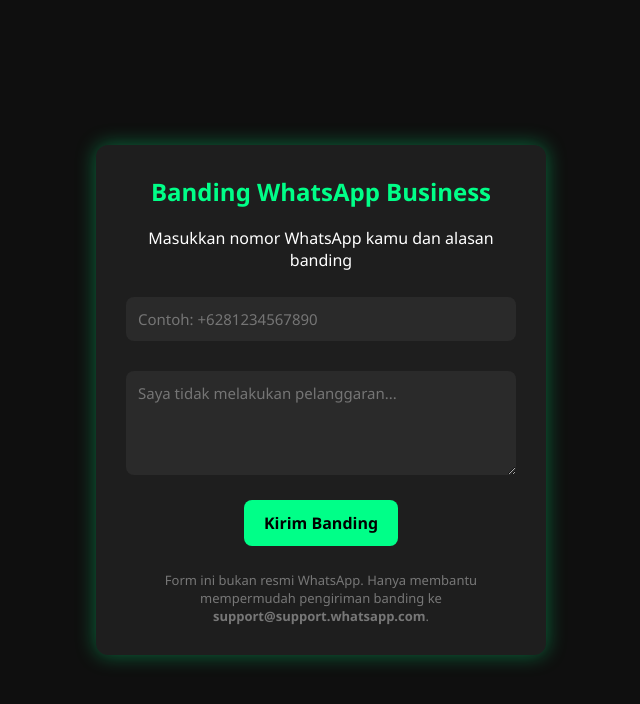
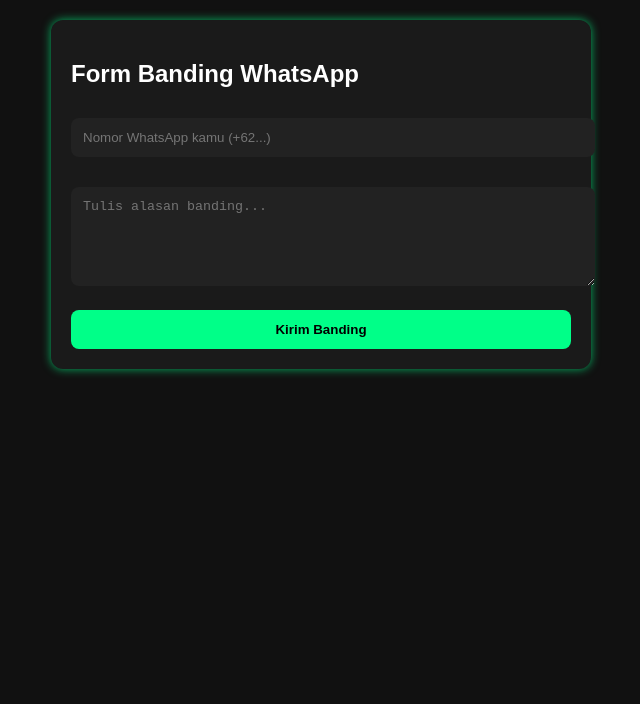
Before and after one commit to Pinn34/wa-suport, a plain HTML site: page index.html in a window 1280 px wide. Shown: the whole page, without its empty margins (319-959 px from the left). Drawn offline with Linux system fonts and the light colour scheme.

Commit message:
Update index.html

```diff
--- a/index.html
+++ b/index.html
@@ -1,117 +1,79 @@
-
 <!DOCTYPE html>
 <html lang="id">
 <head>
-  <meta charset="UTF-8" />
-  <meta name="viewport" content="width=device-width, initial-scale=1.0"/>
-  <title>Banding Pemblokiran WhatsApp</title>
+  <meta charset="UTF-8">
+  <meta name="viewport" content="width=device-width, initial-scale=1">
+  <title>Banding WhatsApp</title>
   <style>
-    * {
-      box-sizing: border-box;
-      font-family: 'Segoe UI', sans-serif;
-    }
-
     body {
+      background-color: #111;
+      color: #fff;
+      font-family: sans-serif;
       margin: 0;
-      background: #0f0f0f;
-      color: #fff;
-      display: flex;
-      justify-content: center;
-      align-items: center;
-      height: 100vh;
       padding: 20px;
     }
-
-    .container {
-      max-width: 450px;
-      width: 100%;
-      background: #1e1e1e;
-      padding: 30px;
+    .box {
+      max-width: 500px;
+      margin: auto;
+      padding: 20px;
+      background: #1a1a1a;
       border-radius: 12px;
-      box-shadow: 0 0 20px #00ff8860;
-      text-align: center;
+      box-shadow: 0 0 10px #00ff88aa;
     }
-
-    h2 {
-      margin-top: 0;
-      color: #00ff88;
-    }
-
     input, textarea {
       width: 100%;
       padding: 12px;
-      margin: 10px 0 20px;
+      margin-top: 10px;
+      margin-bottom: 20px;
+      background: #222;
+      color: white;
       border: none;
       border-radius: 8px;
-      background: #2a2a2a;
-      color: #fff;
-      font-size: 15px;
     }
-
     button {
+      padding: 12px;
+      width: 100%;
       background: #00ff88;
+      color: black;
+      font-weight: bold;
       border: none;
-      color: #000;
-      font-weight: bold;
-      padding: 12px 20px;
       border-radius: 8px;
-      font-size: 16px;
       cursor: pointer;
-      transition: 0.2s;
     }
-
     button:hover {
       background: #00dd77;
     }
-
     .notif {
-      margin-top: 15px;
+      margin-top: 10px;
       color: #00ff88;
       font-weight: bold;
       display: none;
-    }
-
-    .footer {
-      margin-top: 25px;
-      font-size: 13px;
-      color: #777;
+      text-align: center;
     }
   </style>
 </head>
 <body>
-  <div class="container">
-    <h2>Banding WhatsApp Business</h2>
-    <p>Masukkan nomor WhatsApp kamu dan alasan banding</p>
-
-    <input type="text" id="nomor" placeholder="Contoh: +6281234567890" />
-    <textarea id="alasan" rows="4" placeholder="Saya tidak melakukan pelanggaran..."></textarea>
-
-    <button onclick="kirimEmail()">Kirim Banding</button>
-    <div class="notif" id="notif">✅ Email banding siap dikirim.</div>
-
-    <div class="footer">
-      Form ini bukan resmi WhatsApp. Hanya membantu mempermudah pengiriman banding ke <b>support@support.whatsapp.com</b>.
-    </div>
+  <div class="box">
+    <h2>Form Banding WhatsApp</h2>
+    <input type="text" id="nomor" placeholder="Nomor WhatsApp kamu (+62...)">
+    <textarea id="alasan" placeholder="Tulis alasan banding..." rows="5"></textarea>
+    <button onclick="kirim()">Kirim Banding</button>
+    <div id="notif" class="notif">✅ Email siap dikirim!</div>
   </div>
 
   <script>
-    function kirimEmail() {
-      const nomor = document.getElementById("nomor").value.trim();
-      const alasan = document.getElementById("alasan").value.trim();
-      const notif = document.getElementById("notif");
-
+    function kirim() {
+      const nomor = document.getElementById("nomor").value;
+      const alasan = document.getElementById("alasan").value;
       if (!nomor || !alasan) {
-        alert("Harap isi semua kolom.");
+        alert("Mohon isi semua kolom!");
         return;
       }
-
       const subject = encodeURIComponent("Banding Pemblokiran WhatsApp");
-      const body = encodeURIComponent(`Nomor: ${nomor}\n\nAlasan Banding:\n${alasan}`);
-      const mailto = `mailto:support@support.whatsapp.com?subject=${subject}&body=${body}`;
-
-      window.location.href = mailto;
-
-      notif.style.display = "block";
+      const body = encodeURIComponent(`Nomor: ${nomor}\n\nAlasan:\n${alasan}`);
+      const link = `mailto:support@support.whatsapp.com?subject=${subject}&body=${body}`;
+      window.location.href = link;
+      document.getElementById("notif").style.display = "block";
     }
   </script>
 </body>
```
